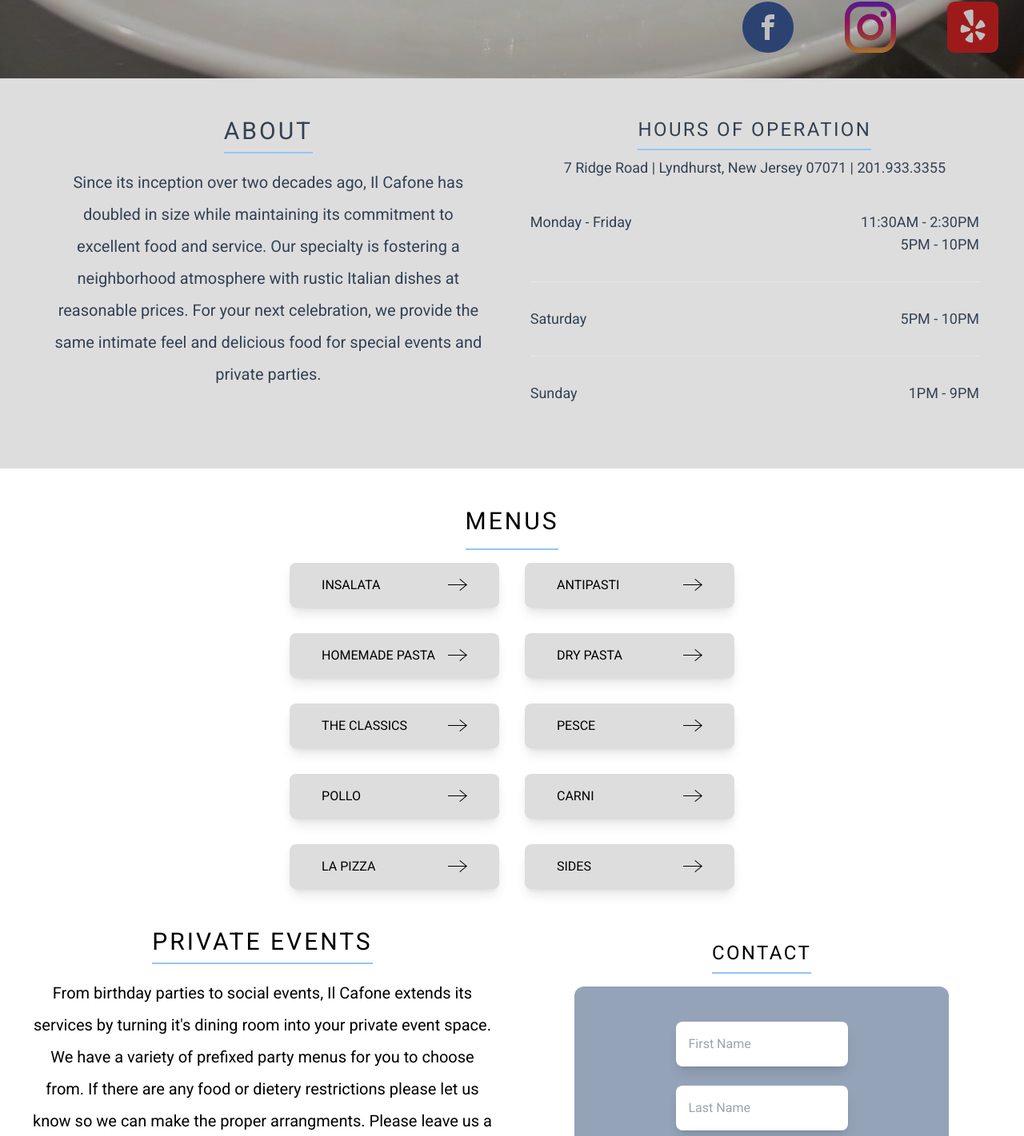
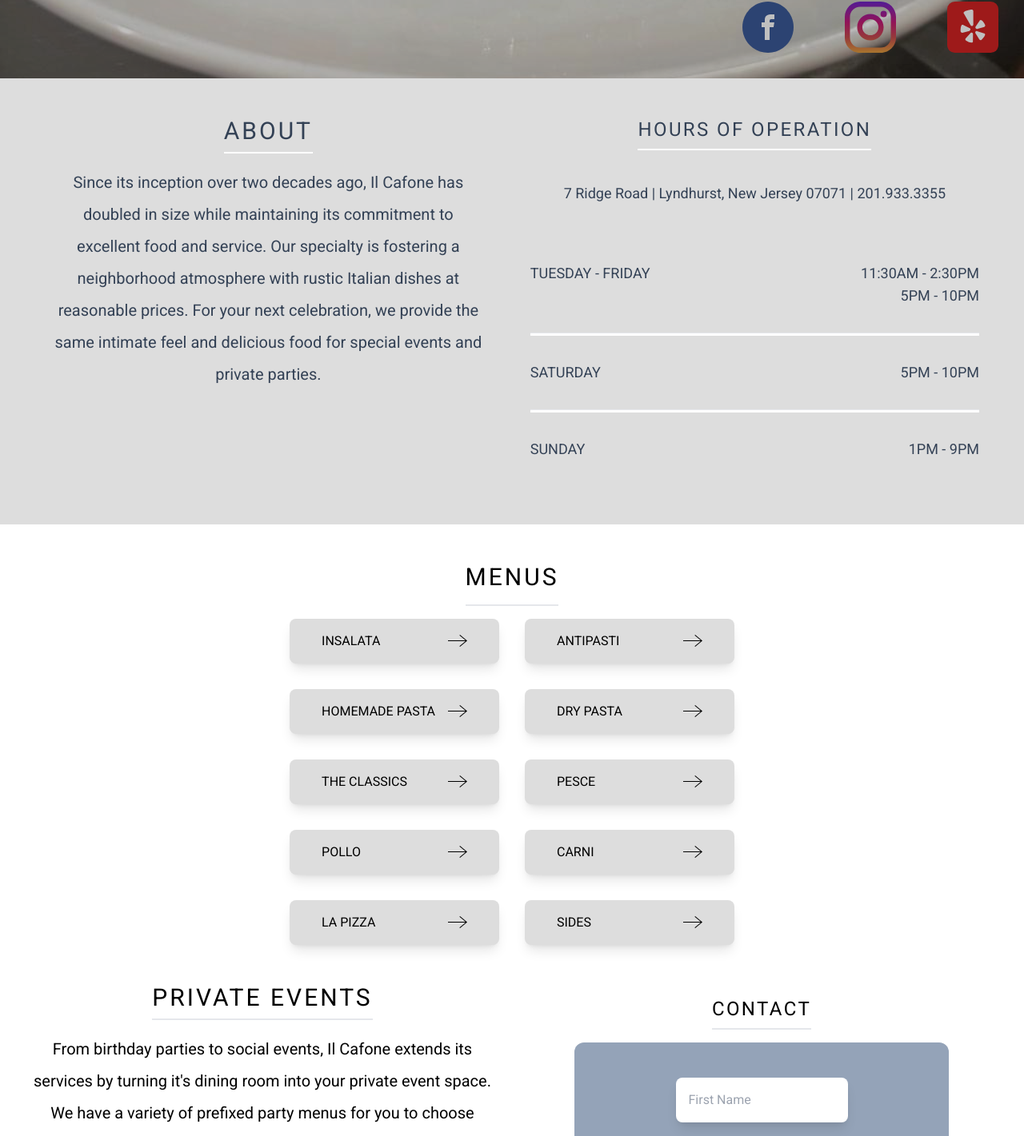
Before and after one commit to morfeli/trattoria, a Next.js app: page / in a window 1280 px wide. Shown: the part 702-2123 px from the top of the page at 80% size. Built offline with nearby package versions, Linux system fonts and the light colour scheme; a web font is replaced by a local one.

Commit message:
working on private events section

```diff
--- a/components/About/AboutInfo.tsx
+++ b/components/About/AboutInfo.tsx
@@ -4,11 +4,11 @@ export const AboutInfo = () => {
   return (
     <>
       <div className="flex flex-col py-4 md:w-50vw">
-        <h1 className="self-center pb-2 text-3xl tracking-widest uppercase border-b-2 w-fit border-b-blue-300">
+        <h1 className="self-center pb-2 text-3xl tracking-widest uppercase border-b-2 border-b-white w-fit">
           About
         </h1>
 
-        <p className="px-4 pt-4 md:text-xl md:leading-10 md:px-8">
+        <p className="px-2 pt-4 md:text-xl md:leading-10 md:px-8">
           Since its inception over two decades ago, Il Cafone has doubled in
           size while maintaining its commitment to excellent food and service.
           Our specialty is fostering a neighborhood atmosphere with rustic
@@ -19,30 +19,30 @@ export const AboutInfo = () => {
       </div>
 
       <div className="flex flex-col py-4 md:w-50vw md:px-6">
-        <h1 className="self-center pb-2 text-2xl tracking-widest uppercase border-b-2 w-fit border-b-blue-300">
+        <h1 className="self-center pb-2 text-2xl tracking-widest uppercase border-b-2 w-fit border-b-white">
           Hours of Operation
         </h1>
-        <p className="py-2">
+        <p className="py-10 text-lg">
           7 Ridge Road | Lyndhurst, New Jersey 07071 | 201.933.3355
         </p>
         <div className="flex justify-between py-8">
-          <h2>Monday - Friday</h2>
+          <h2 className="uppercase">Tuesday - Friday</h2>
           <div className="flex flex-col items-end">
             <p>11:30AM - 2:30PM</p>
             <p>5PM - 10PM</p>
           </div>
         </div>
-        <hr />
+        <hr className="w-full h-1 bg-white" />
         <div className="flex justify-between py-8">
-          <h2>Saturday</h2>
+          <h2 className="uppercase">Saturday</h2>
           <div>
             <p>5PM - 10PM</p>
           </div>
         </div>
-        <hr />
+        <hr className="w-full h-1 bg-white" />
 
         <div className="flex justify-between py-8">
-          <h2>Sunday</h2>
+          <h2 className="uppercase">Sunday</h2>
           <div>
             <p>1PM - 9PM</p>
           </div>
--- a/components/Menu/Menus.tsx
+++ b/components/Menu/Menus.tsx
@@ -3,7 +3,7 @@ import { MenuBtn } from "./MenuBtn";
 export const Menus = () => {
   return (
     <section id="Menu" className="flex flex-col pt-8">
-      <h1 className="self-center py-4 text-3xl tracking-widest uppercase border-b-2 w-fit border-b-blue-300">
+      <h1 className="self-center py-4 text-3xl tracking-widest uppercase border-b-2 w-fit border-b-lightGrayTwo">
         Menus
       </h1>
       <div className="flex flex-col mx-auto sm:grid sm:grid-cols-2">
--- a/components/PrivateEvents/ContactForm.tsx
+++ b/components/PrivateEvents/ContactForm.tsx
@@ -152,7 +152,7 @@ export const ContactForm = () => {
 
   return (
     <section className="flex flex-col pt-4 md:w-50vw">
-      <h1 className="self-center pb-2 mb-2 text-2xl tracking-widest uppercase border-b-2 w-fit border-b-blue-300">
+      <h1 className="self-center pb-2 mb-2 text-2xl tracking-widest uppercase border-b-2 w-fit border-b-lightGrayThree">
         Contact
       </h1>
       <form
--- a/components/PrivateEvents/PrivateEvents.tsx
+++ b/components/PrivateEvents/PrivateEvents.tsx
@@ -7,7 +7,7 @@ export const PrivateEvents = () => {
       className="flex flex-col px-4 pt-8 md:flex-row "
     >
       <div className="flex flex-col items-center md:align-start md:w-50vw">
-        <h1 className="pb-2 text-3xl tracking-widest uppercase border-b-2 w-fit border-b-blue-300">
+        <h1 className="pb-2 text-3xl tracking-widest uppercase border-b-2 w-fit border-b-lightGrayThree">
           Private Events
         </h1>
         <p className="px-6 pt-4 leading-8 text-center md:text-xl md:leading-10">
```
